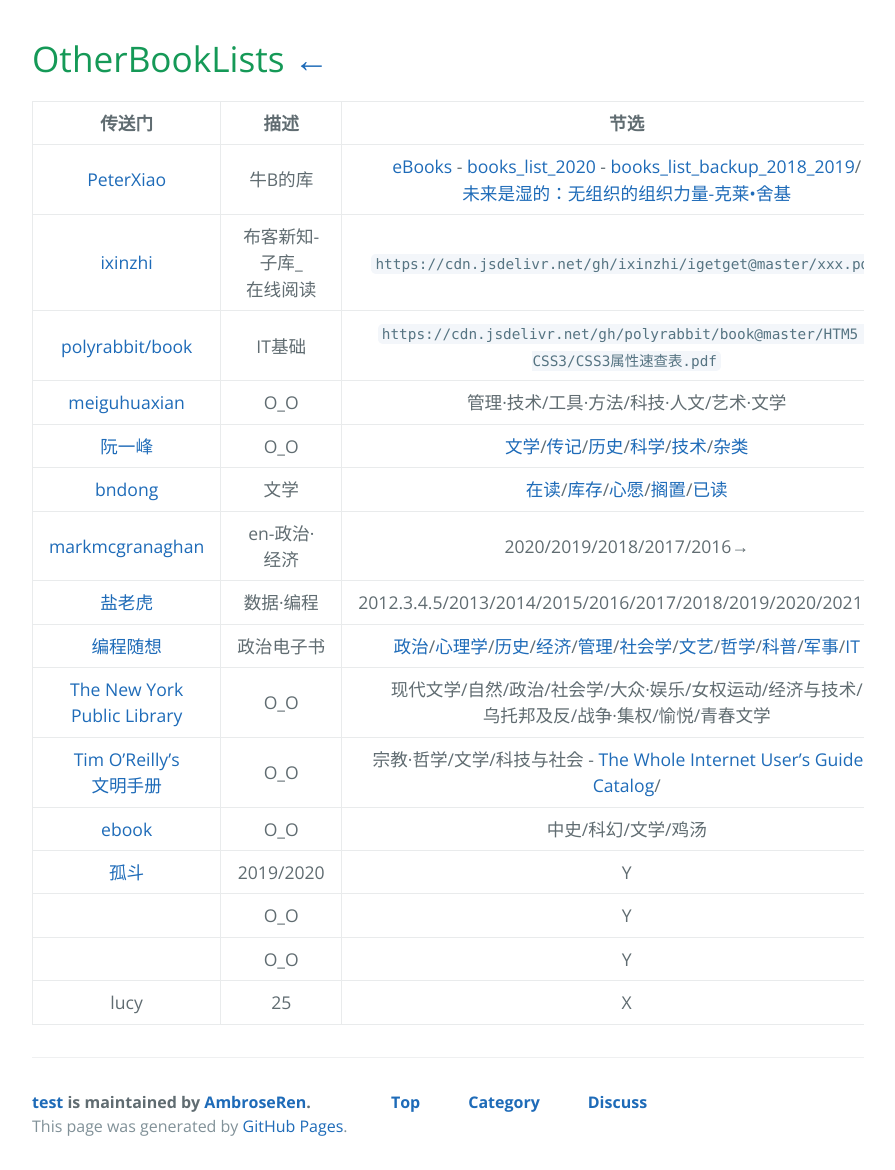
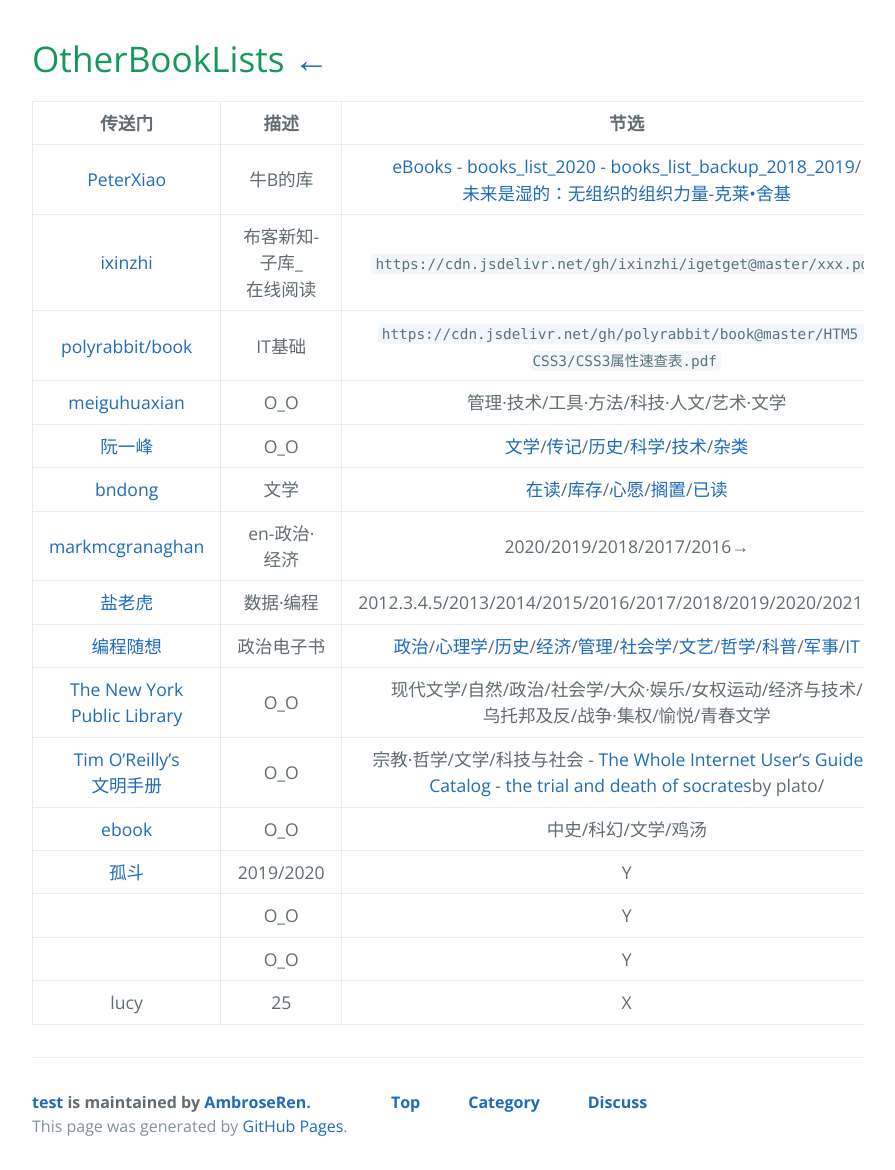
Before and after one commit to AmbroseRen/test, a Jekyll site: the page built from Library/OtherBookLists.md, in a window 1280 px wide. Shown: the whole page, without its empty margins (192-1087 px from the left). Built offline with Jekyll 4.4.1, drawn with Linux system fonts in a browser that asks for light colours; our own code applies the rules of GitHub Pages for plain Markdown files; the repository's description, which GitHub fills in, is left out.

Commit message:
Update OtherBookLists.md

```diff
--- a/Library/OtherBookLists.md
+++ b/Library/OtherBookLists.md
@@ -12,7 +12,7 @@
 | [盐老虎](https://salttiger.com/archives/) | 数据·编程 | 2012.3.4.5/2013/2014/2015/2016/2017/2018/2019/2020/2021.1_5 |
 | [编程随想](https://github.com/programthink/books) | 政治电子书 | [政治](https://github.com/programthink/books#1_)/[心理学](https://github.com/programthink/books#2_)/[历史](https://github.com/programthink/books#3_)/[经济](https://github.com/programthink/books#4_)/[管理](https://github.com/programthink/books#5_)/[社会学](https://github.com/programthink/books#6_)/[文艺](https://github.com/programthink/books#7_)/[哲学](https://github.com/programthink/books#8_)/[科普](https://github.com/programthink/books#9_)/[军事](https://github.com/programthink/books#10_)/[IT](https://github.com/programthink/books#11_) |
 | [The New York Public Library](https://www.nypl.org/voices/print-publications/books-of-the-century) | O_O | 现代文学/自然/政治/社会学/大众·娱乐/女权运动/经济与技术/乌托邦及反/战争·集权/愉悦/青春文学 |
-| [Tim O’Reilly’s 文明手册](https://medium.com/the-long-now-foundation/tim-oreilly-s-book-list-for-the-manual-for-civilization-69598baf562f) | O_O | 宗教·哲学/文学/科技与社会 - [The Whole Internet User’s Guide & Catalog](https://archive.org/details/wholeinternetuse00edkr/mode/2up)/ |
+| [Tim O’Reilly’s 文明手册](https://medium.com/the-long-now-foundation/tim-oreilly-s-book-list-for-the-manual-for-civilization-69598baf562f) | O_O | 宗教·哲学/文学/科技与社会 - [The Whole Internet User’s Guide & Catalog](https://archive.org/details/wholeinternetuse00edkr/mode/2up) - [the trial and death of socrates](https://archive.org/details/trialanddeathofs00platiala?ref=ol&view=theater)by plato/ |
 | [ebook](https://www.cnblogs.com/yasepix/p/12431379.html) | O_O | 中史/科幻/文学/鸡汤 |
 | [孤斗](http://d-d.design/?page_id=9618) | 2019/2020 | Y |
 | []() | O_O | Y |
```
